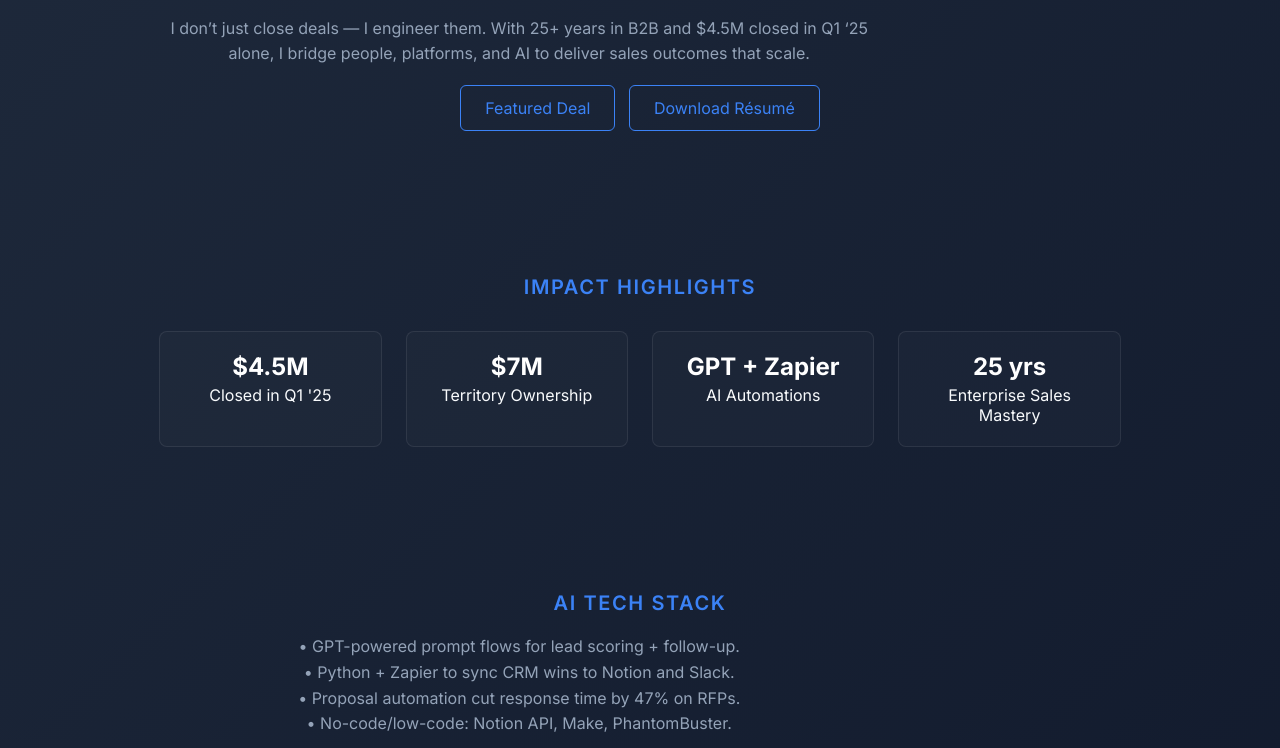
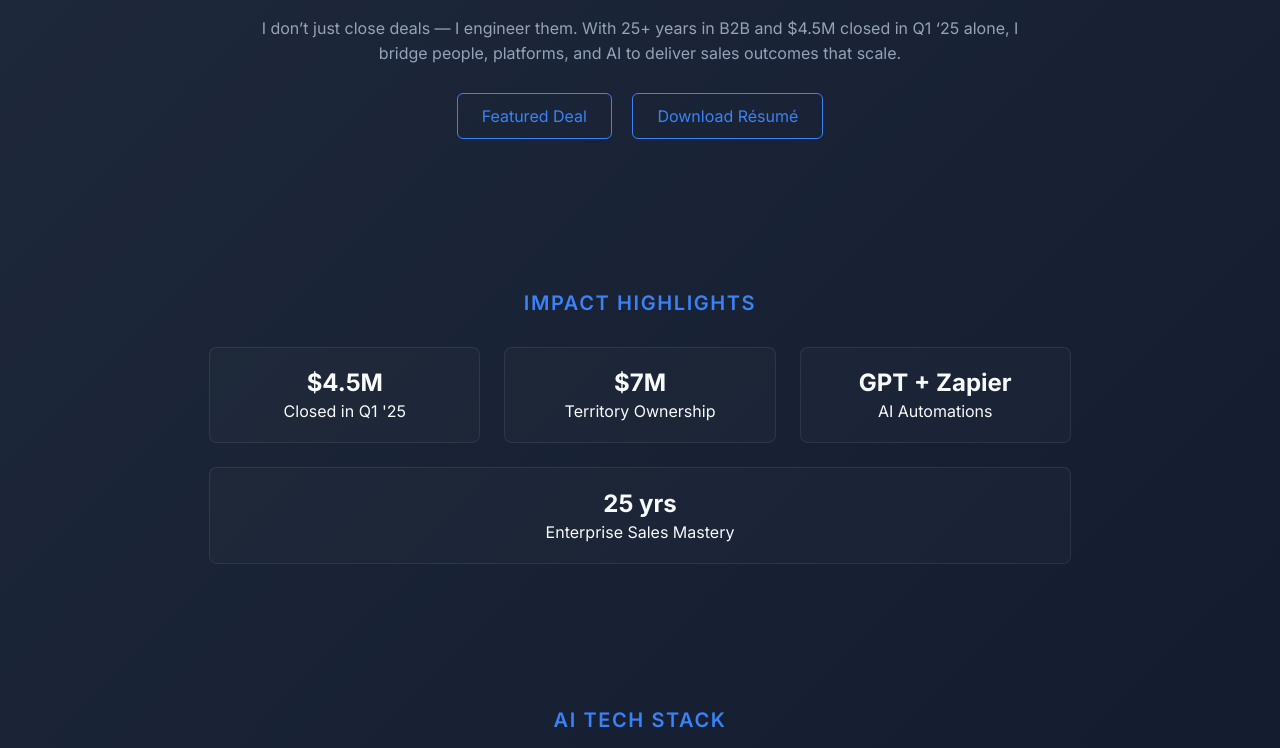
Before and after one commit to GhostSpread/bryanbarrett.github.io, a plain HTML site: page index.html in a window 1280 px wide. Shown: the part 169-917 px from the top of the page. Drawn offline with Linux system fonts and the light colour scheme.

Commit message:
Update index.html

```diff
--- a/index.html
+++ b/index.html
@@ -1,43 +1,140 @@
 <!DOCTYPE html>
-<html lang="en">
+<html lang="en" data-theme="dark">
 <head>
   <meta charset="UTF-8">
   <title>Bryan Barrett • Revenue Architect</title>
   <meta name="viewport" content="width=device-width,initial-scale=1">
   <link href="https://fonts.googleapis.com/css2?family=Inter:wght@400;600;700&display=swap" rel="stylesheet">
   <style>
-    :root{
-      --bg-grad: linear-gradient(135deg,#1e293b 0%,#0f172a 100%);
-      --accent:#3b82f6;
-      --text:#f8fafc;
-      --subtext:#94a3b8;
+    :root {
+      --accent: #3b82f6;
     }
-    *{box-sizing:border-box;margin:0;padding:0}
-    body{
-      font-family:'Inter',sans-serif;
-      min-height:100vh;
-      background:var(--bg-grad);
-      color:var(--text);
-      display:flex;
-      flex-direction:column;
-      align-items:center;
-      scroll-behavior:smooth;
+
+    [data-theme="dark"] {
+      --bg-grad: linear-gradient(135deg, #1e293b 0%, #0f172a 100%);
+      --text: #f8fafc;
+      --subtext: #94a3b8;
+      --metric-bg: rgba(255, 255, 255, 0.02);
+      --metric-border: rgba(255, 255, 255, 0.08);
     }
-    h1{font-size:clamp(2.2rem,6vw,3.5rem);font-weight:700;line-height:1.1;margin-bottom:.5rem}
-    h2{font-size:1.25rem;color:var(--accent);letter-spacing:.08em;font-weight:600;margin-bottom:1.2rem;text-transform:uppercase}
-    p{font-size:1rem;color:var(--subtext);line-height:1.6;margin-bottom:1.1rem;max-width:720px}
-    a{color:var(--accent);text-decoration:none}
-    .btn{display:inline-block;padding:.75rem 1.5rem;border:1px solid var(--accent);border-radius:6px;transition:.25s}
-    .btn:hover{background:var(--accent);color:#fff}
-    section{padding:4.5rem 1.2rem;width:100%;max-width:1000px;text-align:center;opacity:0;transform:translateY(40px);transition:opacity .6s ease,transform .6s ease}
-    section.reveal{opacity:1;transform:none}
-    .metrics{display:flex;flex-wrap:wrap;justify-content:center;gap:1.5rem;margin-top:2rem}
-    .metric{flex:1 1 220px;padding:1.3rem;border:1px solid rgba(255,255,255,.08);border-radius:8px;background:rgba(255,255,255,.02)}
-    .metric strong{font-size:1.5rem;display:block;color:#fff;font-weight:700;margin-bottom:.25rem}
-    footer{margin-top:auto;padding:2rem;color:var(--subtext);font-size:.9rem;text-align:center}
+
+    [data-theme="light"] {
+      --bg-grad: linear-gradient(135deg, #e2e8f0 0%, #f8fafc 100%);
+      --text: #0f172a;
+      --subtext: #475569;
+      --metric-bg: rgba(0, 0, 0, 0.02);
+      --metric-border: rgba(0, 0, 0, 0.08);
+    }
+
+    * {
+      box-sizing: border-box;
+      margin: 0;
+      padding: 0;
+    }
+    body {
+      font-family: 'Inter', sans-serif;
+      min-height: 100vh;
+      background: var(--bg-grad);
+      color: var(--text);
+      display: flex;
+      flex-direction: column;
+      align-items: center;
+      scroll-behavior: smooth;
+      transition: background 0.4s ease, color 0.4s ease;
+    }
+    h1 {
+      font-size: clamp(2.2rem, 6vw, 3.5rem);
+      font-weight: 700;
+      line-height: 1.1;
+      margin-bottom: .5rem;
+    }
+    h2 {
+      font-size: 1.25rem;
+      color: var(--accent);
+      letter-spacing: .08em;
+      font-weight: 600;
+      margin-bottom: 1.2rem;
+      text-transform: uppercase;
+    }
+    p {
+      font-size: 1rem;
+      color: var(--subtext);
+      line-height: 1.6;
+      margin-bottom: 1.1rem;
+      max-width: 800px;
+      margin-left: auto;
+      margin-right: auto;
+    }
+    a {
+      color: var(--accent);
+      text-decoration: none;
+    }
+    .btn {
+      display: inline-block;
+      padding: .75rem 1.5rem;
+      border: 1px solid var(--accent);
+      border-radius: 6px;
+      transition: .25s;
+      margin: 0.5rem;
+    }
+    .btn:hover {
+      background: var(--accent);
+      color: #fff;
+    }
+    .toggle {
+      position: fixed;
+      top: 1rem;
+      right: 1rem;
+      z-index: 10;
+    }
+    section {
+      padding: 4.5rem 1.2rem;
+      width: 100%;
+      max-width: 900px;
+      text-align: center;
+      opacity: 0;
+      transform: translateY(40px);
+      transition: opacity .6s ease, transform .6s ease;
+      margin-left: auto;
+      margin-right: auto;
+    }
+    section.reveal {
+      opacity: 1;
+      transform: none;
+    }
+    .metrics {
+      display: flex;
+      flex-wrap: wrap;
+      justify-content: center;
+      gap: 1.5rem;
+      margin-top: 2rem;
+    }
+    .metric {
+      flex: 1 1 220px;
+      padding: 1.3rem;
+      border: 1px solid var(--metric-border);
+      border-radius: 8px;
+      background: var(--metric-bg);
+    }
+    .metric strong {
+      font-size: 1.5rem;
+      display: block;
+      color: var(--text);
+      font-weight: 700;
+      margin-bottom: .25rem;
+    }
+    footer {
+      margin-top: auto;
+      padding: 2rem;
+      color: var(--subtext);
+      font-size: .9rem;
+      text-align: center;
+    }
   </style>
 </head>
 <body>
+
+<button class="btn toggle" onclick="toggleTheme()">Toggle Theme</button>
 
 <section id="hero" class="reveal">
   <h1>Bryan Barrett</h1>
@@ -47,7 +144,6 @@
     I bridge people, platforms, and AI to deliver sales outcomes that scale.
   </p>
   <a class="btn" href="#case">Featured Deal</a>
-  &nbsp;
   <a class="btn" href="Bryan_Barrett_Resume.pdf" target="_blank">Download Résumé</a>
 </section>
 
@@ -86,7 +182,6 @@
     Open to remote roles in SaaS, AI, or infrastructure tech. Ideal fit: AE, Partnerships, or RevOps @ $150K+ OTE.
   </p>
   <a class="btn" href="mailto:brybarrett@ymail.com">Email Bryan</a>
-  &nbsp;
   <a class="btn" href="https://linkedin.com/in/bryansbarrett" target="_blank">LinkedIn</a>
 </section>
 
@@ -96,12 +191,20 @@
 
 <script>
   const sections = document.querySelectorAll('section');
-  const observer = new IntersectionObserver(entries=>{
-    entries.forEach(entry=>{
-      if(entry.isIntersecting){entry.target.classList.add('reveal')}
+  const observer = new IntersectionObserver(entries => {
+    entries.forEach(entry => {
+      if (entry.isIntersecting) {
+        entry.target.classList.add('reveal');
+      }
     });
-  },{threshold:0.15});
-  sections.forEach(sec=>observer.observe(sec));
+  }, { threshold: 0.15 });
+  sections.forEach(sec => observer.observe(sec));
+
+  function toggleTheme() {
+    const html = document.documentElement;
+    const current = html.getAttribute('data-theme');
+    html.setAttribute('data-theme', current === 'dark' ? 'light' : 'dark');
+  }
 </script>
 
 </body>
```
